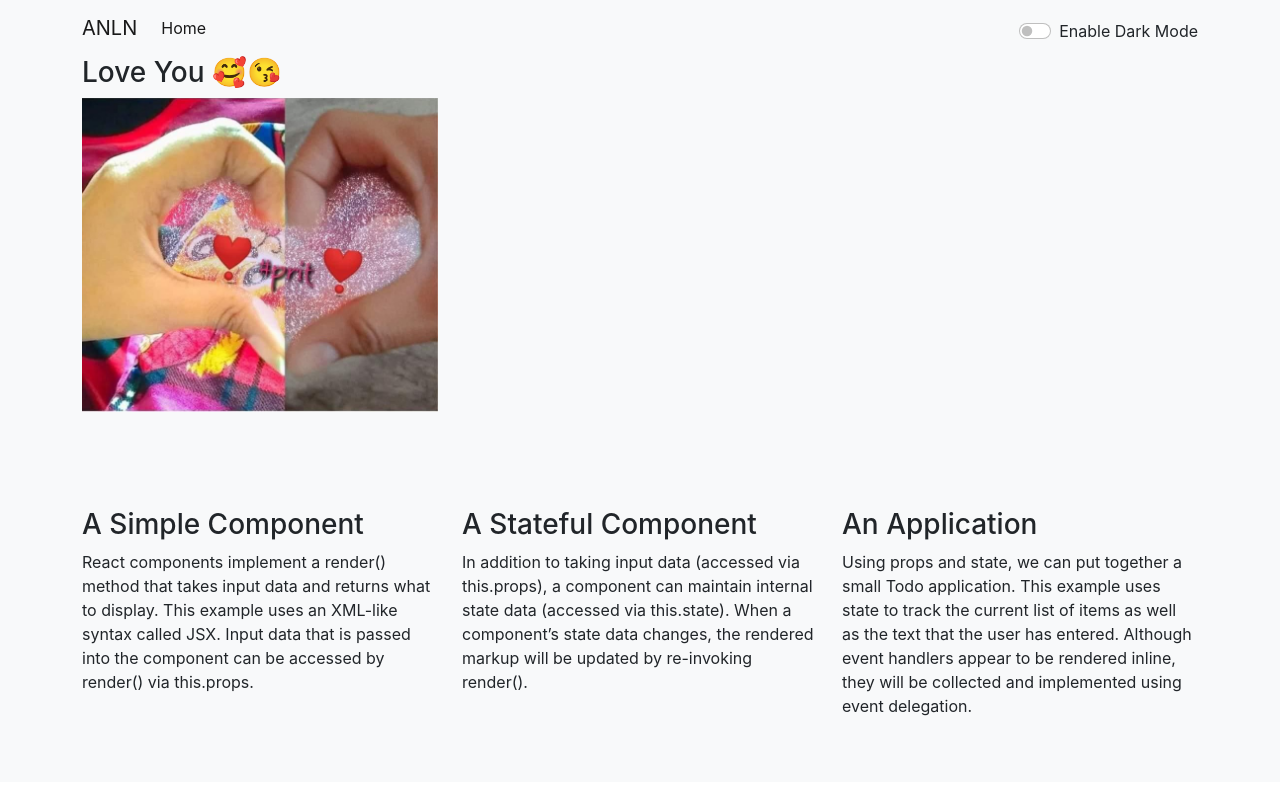
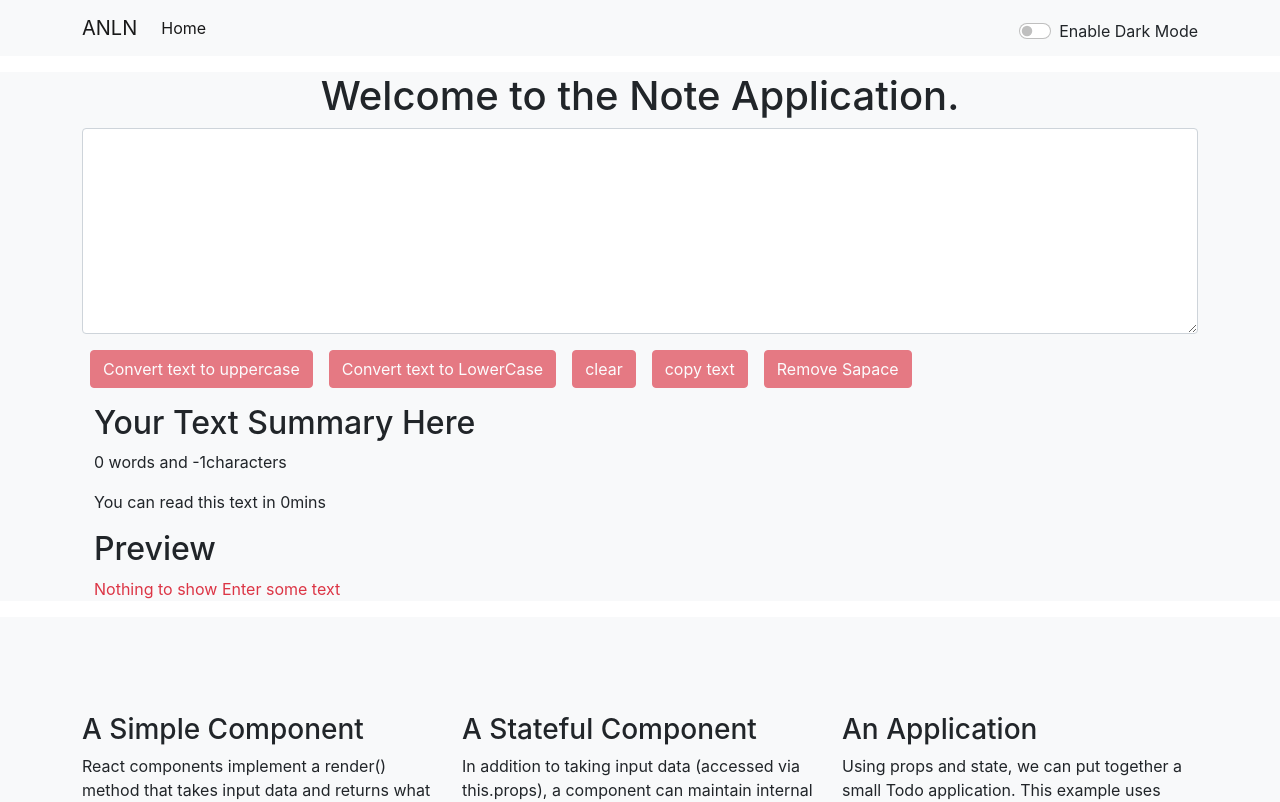
Before and after one commit to amitnain001/noteapp, a React (Create React App) app: page / in a window 1280 px wide. Shown: the top 802 px of the page. Built offline with nearby package versions, Linux system fonts and the light colour scheme.

Commit message:
fixed some problems in react

```diff
--- a/src/components/Aboutus.js
+++ b/src/components/Aboutus.js
@@ -1,4 +1,4 @@
-import React, { useState } from "react";
+import React from "react";
 
 export default function Aboutus(props) {
   return (
@@ -8,14 +8,14 @@ export default function Aboutus(props) {
       >
         <div className="container">
           <div className="row">
-            <div className="col-12 d-none d-sm-block  col-xl-4">
+            {/* <div className="col-12 d-none d-sm-block  col-xl-4">
               <h3>Love You 🥰😘</h3>
               <img
                 src={require("../images/image.jpg")}
                 className="w-100"
                 alt=""
-              />
-            </div>
+              /> */}
+            {/* </div> */}
           </div>
           <div className="row d-sm-none">
             <div className="col-12 col-xl-4">
--- a/src/components/Textform.js
+++ b/src/components/Textform.js
@@ -37,7 +37,7 @@ export default function Textform(props) {
   return (
     <>
       <div
-        className={`container-fluid d-sm-none bg-${props.mode} text-${props.textmode}`}
+        className={`container-fluid  bg-${props.mode} text-${props.textmode}`}
       >
         <div className="my-3 container">
           <h1 className="text-center">{props.heading}</h1>
@@ -49,6 +49,11 @@ export default function Textform(props) {
             rows="8"
           ></textarea>
           <button
+            disabled={
+              text.split(/\s+/).filter((element) => {
+                return element.length !== 0;
+              }).length === 0
+            }
             type="button"
             className="btn btn-danger my-3 mx-2"
             onClick={handleupclick}
@@ -56,6 +61,11 @@ export default function Textform(props) {
             Convert text to uppercase
           </button>
           <button
+            disabled={
+              text.split(/\s+/).filter((element) => {
+                return element.length !== 0;
+              }).length === 0
+            }
             type="button"
             className="btn btn-danger my-3 mx-2"
             onClick={handleloclick}
@@ -63,6 +73,11 @@ export default function Textform(props) {
             Convert text to LowerCase
           </button>
           <button
+            disabled={
+              text.split(/\s+/).filter((element) => {
+                return element.length !== 0;
+              }).length === 0
+            }
             type="button"
             className="btn btn-danger my-3 mx-2"
             onClick={handleclear}
@@ -70,6 +85,11 @@ export default function Textform(props) {
             clear
           </button>
           <button
+            disabled={
+              text.split(/\s+/).filter((element) => {
+                return element.length !== 0;
+              }).length === 0
+            }
             type="button"
             className="btn btn-danger my-3 mx-2"
             onClick={copyToclipboard}
@@ -77,6 +97,11 @@ export default function Textform(props) {
             copy text
           </button>
           <button
+            disabled={
+              text.split(/\s+/).filter((element) => {
+                return element.length !== 0;
+              }).length === 0
+            }
             type="button"
             className="btn btn-danger my-3 mx-2"
             onClick={removeExtraSpace}
@@ -87,13 +112,33 @@ export default function Textform(props) {
           <div className="container">
             <h2>Your Text Summary Here</h2>
             <p>
-              {text.split(" ").length} words and {text.length} characters
+              {
+                text.split(/\s+/).filter((element) => {
+                  return element.length !== 0;
+                }).length
+              }{" "}
+              words and{" "}
+              {text.length -
+                text.split(/\s+/).filter((element) => {
+                  return element.length === 0;
+                }).length}
+              characters
             </p>
             <p>
-              You can read this text in {text.split(" ").length * 0.008} mins
+              You can read this text in{" "}
+              {text.split(/\s+/).filter((element) => {
+                return element.length !== 0;
+              }).length * 0.008}
+              mins
             </p>
             <h2>Preview</h2>
-            <p className="text-danger">{text.toUpperCase()}</p>
+            <p className="text-danger">
+              {text.split(/\s+/).filter((element) => {
+                return element.length !== 0;
+              }).length > 0
+                ? text.toUpperCase()
+                : "Nothing to show Enter some text"}
+            </p>
           </div>
         </div>
       </div>
```
